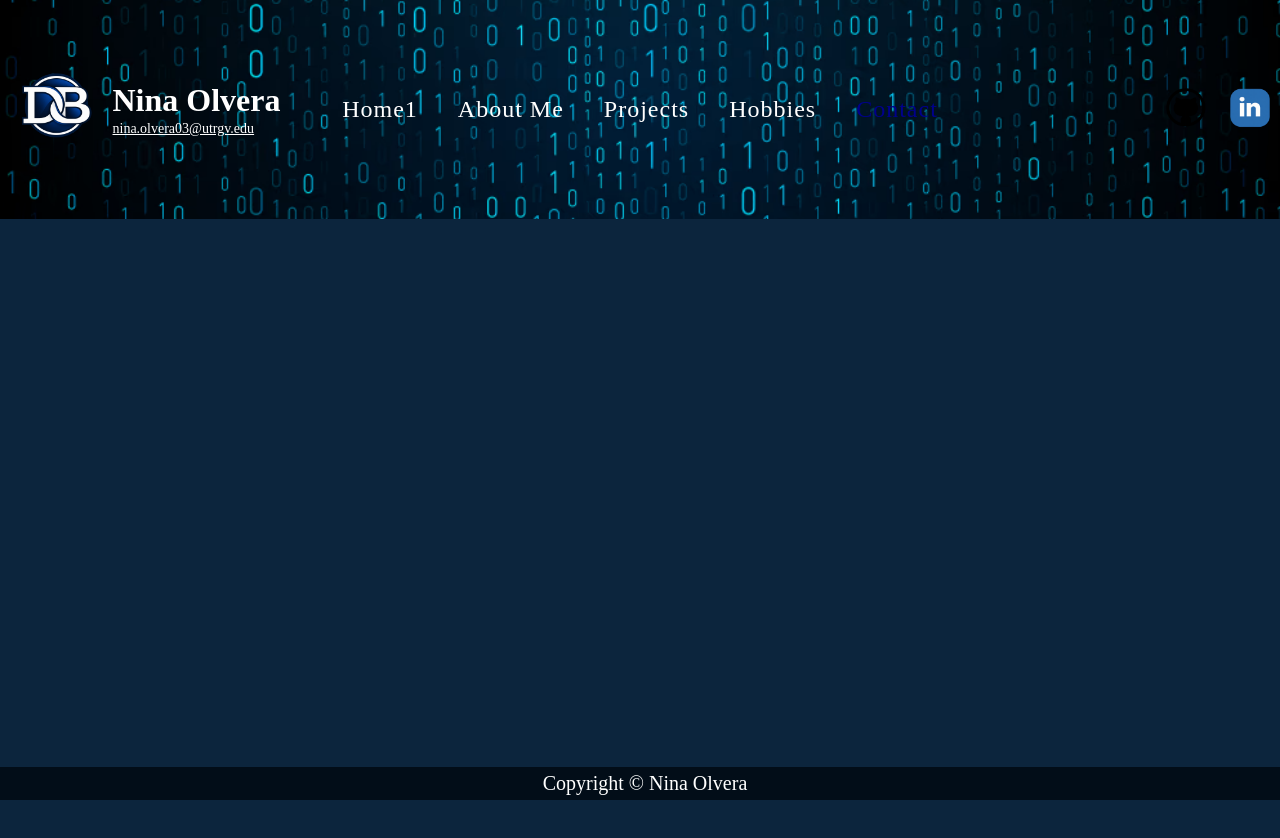
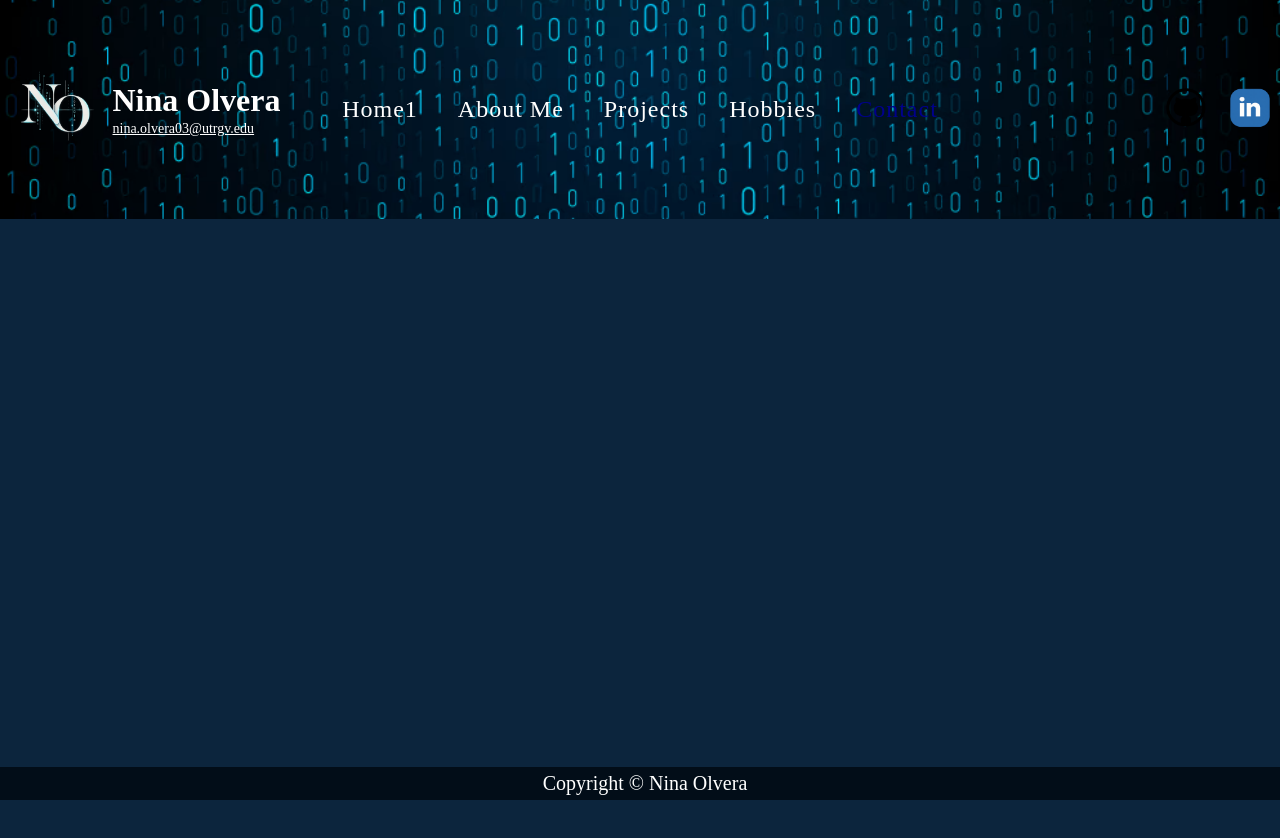
Before and after one commit to ninaolvera03/ninaolvera03.github.io, a plain HTML site: page contact.html in a window 1280 px wide. Drawn offline with Linux system fonts and the light colour scheme.

```diff
--- a/contact.html
+++ b/contact.html
@@ -2,7 +2,7 @@
 <html>
     <head>
       <title>Contact Me</title>
-      <link rel = "shortuct icon" href="images/LEGO.png">
+      <link rel = "shortuct icon" href="images/NO.png">
       <link rel="stylesheet" href="styles.css">
       <style>
         .contactbackground{
@@ -17,7 +17,7 @@
             <img class="header-background" src="images/0011.png">
             <div class="profile">
                 <div class="profile-img">
-                   <img src="images/DB-logo.png">
+                   <img src="images/NO.png">
                 </div>
 
                 <div class="profile-info">
```
Also changed, not shown: about.html (+2 -2 lines), projects.html (+2 -2 lines).
